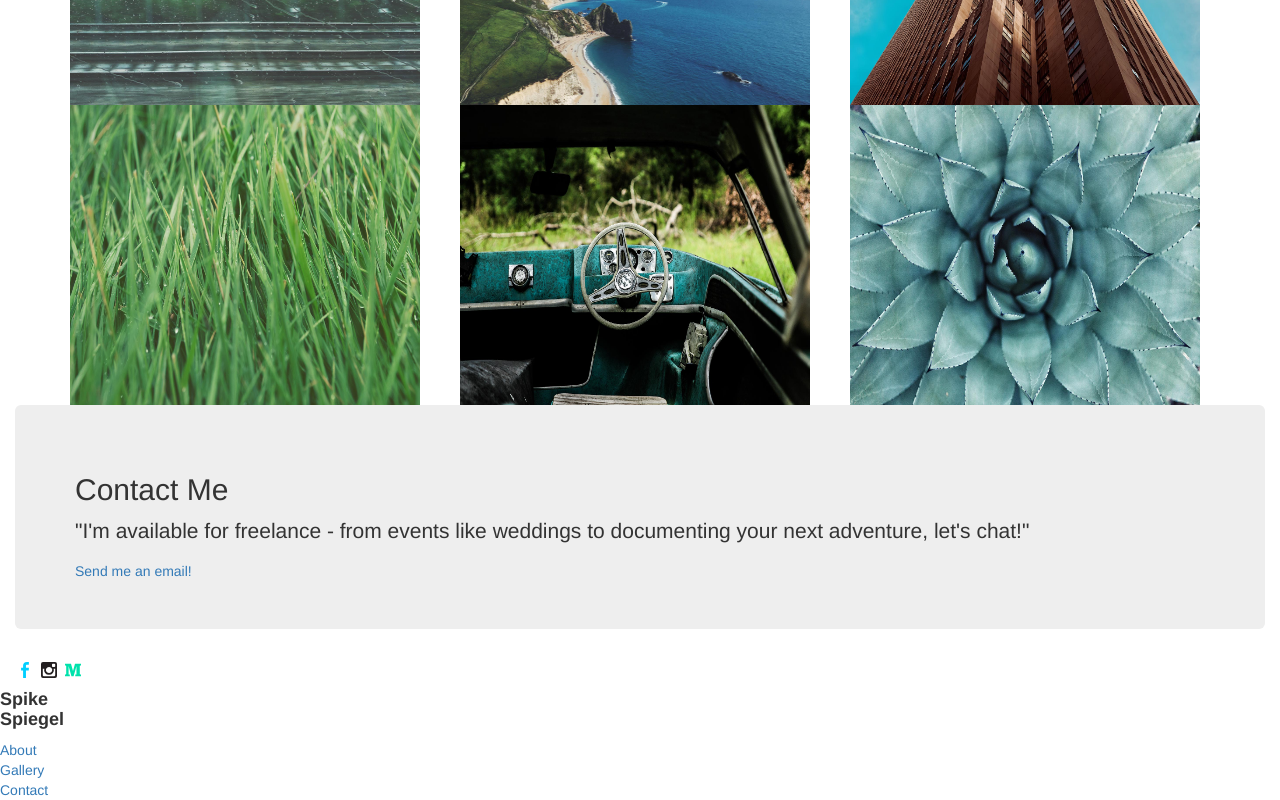
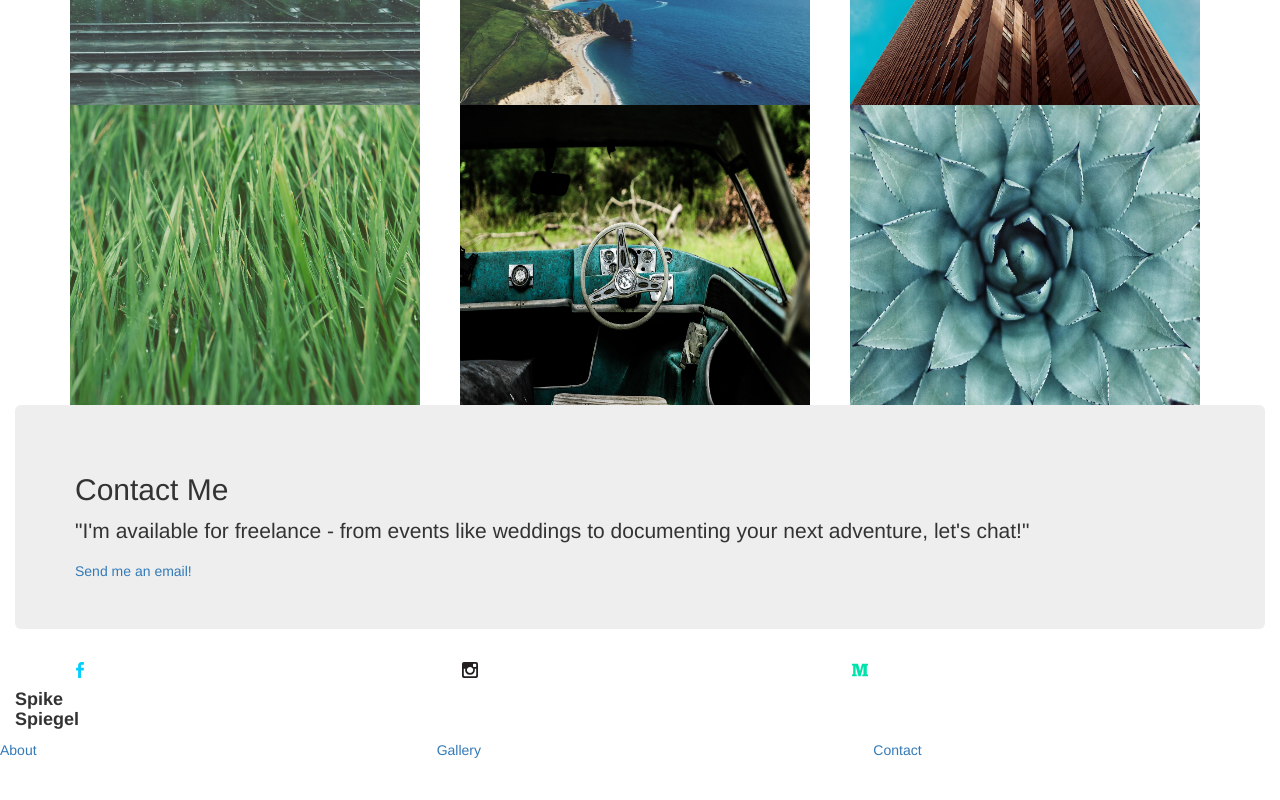
Before and after one commit to crosseyedjim0/portfolio-project, a plain HTML site: page index.html in a window 1280 px wide. Shown: the part 833-1633 px from the top of the page. After the commit the page ends 1593 px from the top, so only its background shows below. Drawn offline with nearby package versions, Linux system fonts and the light colour scheme.

Commit message:
final code changes before css styling

```diff
--- a/index.html
+++ b/index.html
@@ -73,7 +73,7 @@
       </div>
     </div>
 
-<!-- A section of social media links -->
+<!-- Bridge Section -->
 
   <div class="bridge container-fluid">
     <div id="contact">
@@ -82,34 +82,56 @@
         <p>"I'm available for freelance - from events like weddings to documenting your next adventure, let's chat!"</p>
         <a href="mailto:mail@example.com">Send me an email!</a>
       </div>
+    </div>
+  </div>
+
+<!-- A section of social media links -->
+
     <div id="social">
+      <div class="container">
+        <div class="row">
+          <div class="col-md-4">
             <a href="http://www.twitter.com">
               <img src="images/icons/facebook.svg" height="20px" width="20px" alt="facebook icon"/>
             </a>
+          </div>
+          <div class="col-md-4">
             <a href="http://www.instagram.com">
               <img src="images/icons/instagram-black.svg" height="20px" width="20px" alt="instagram icon"/>
             </a>
+          </div>
+          <div class="col-md-4">
             <a href="http://www.medium.com">
               <img src="images/icons/medium-alt.svg" height="20px" width="20px" alt="medium icon"/>
             </a>
           </div>
         </div>
       </div>
+    </div>
+
 
 <!-- This is the footer section -->
 
     <div id="footer">
-      <div class="footer-item">
+      <div class="footer-item container-fluid">
         <h4><strong>Spike<br>Spiegel</strong></h4>
       </div>
+      <div class="row">
+        <div class="col-md-4">
           <div class="footer-item">
             <a href="#about">About</a>
           </div>
+        </div>
+        <div class="col-md-4">
           <div class="footer-item">
             <a href="#gallery">Gallery</a>
           </div>
+        </div>
+        <div class="col-md-4">
           <div class="footer-item">
             <a href="#contact">Contact</a>
+          </div>
+        </div>
       </div>
     </div>
 
```
Lines whose indentation alone changed are shown as unchanged.
